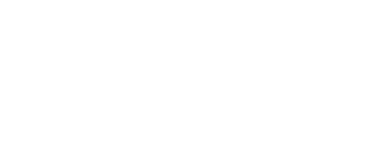
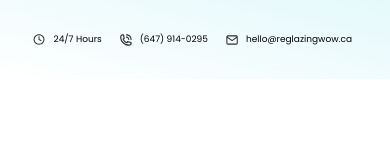
Before and after one commit to tusharkhan8920/reglazing-wow, a plain HTML site: page index.html in a window 390 px wide. Drawn offline with Linux system fonts and the light colour scheme.

Commit message:
Top navbar done

```diff
--- /dev/null
+++ b/CSS/media.css
@@ -0,0 +1,46 @@
+/* Small devices (landscape phones, 576px and up) */
+@media (max-width: 576px) {
+  .container {
+    padding: 0 20px;
+  }
+  .social-icons {
+    display: none;
+  }
+  .top-head-icons {
+    width: 12px;
+  }
+  .top-header {
+    padding: 33px 20px;
+    background: linear-gradient(
+      194deg,
+      rgba(122, 225, 237, 0.2) 0%,
+      rgba(122, 225, 237, 0) 100%
+    );
+  }
+  .top-header p {
+    font-size: 9px;
+    font-weight: 400;
+    margin-left: 8px;
+  }
+  .top-header .top-head-data {
+    display: flex;
+    align-items: center;
+    justify-content: space-between;
+  }
+}
+
+/* Medium devices (tablets, 768px and up) */
+@media (max-width: 768px) {
+}
+
+/* Large devices (desktops, 992px and up) */
+@media (max-width: 992px) {
+}
+
+/* X-Large devices (large desktops, 1200px and up) */
+@media (max-width: 1200px) {
+}
+
+/* XX-Large devices (larger desktops, 1400px and up) */
+@media (max-width: 1400px) {
+}
--- a/CSS/styles.css
+++ b/CSS/styles.css
@@ -0,0 +1,62 @@
+/* Imported Goolge Fonts start */
+@import url("https://fonts.googleapis.com/css2?family=Jost:wght@100;200;300;400;500;600;700;800;900&family=Poppins:wght@100;200;300;400;500;600;700;800;900&display=swap");
+/* Imported Goolge Fonts end */
+
+* {
+  padding: 0;
+  margin: 0;
+  box-sizing: border-box;
+}
+
+p {
+  font-family: "Poppins", sans-serif;
+}
+
+h1,
+h2,
+h3,
+h4,
+h5,
+h6 {
+  font-family: "Jost", sans-serif;
+}
+
+.container-fluid {
+  padding: 0;
+}
+
+.container {
+  padding: 0 240px;
+}
+.top-header {
+  padding: 15px 240px;
+  display: flex;
+  justify-content: end;
+  align-items: center;
+  background: linear-gradient(
+    194deg,
+    rgba(122, 225, 237, 0.2) 0%,
+    rgba(122, 225, 237, 0) 100%
+  );
+}
+.top-header .social-icons {
+  margin-right: 45px;
+}
+.top-head-icons {
+  width: 16px;
+}
+.top-header p {
+  font-size: 14px;
+  font-weight: 400;
+  margin-left: 10px;
+}
+.top-header .top-head-data {
+  display: flex;
+  align-items: center;
+  margin-right: 18px;
+}
+.top-header .top-head-data-wrapper {
+  display: flex;
+  align-items: center;
+  justify-content: space-between;
+}
--- a/index.html
+++ b/index.html
@@ -3,12 +3,58 @@
   <head>
     <meta charset="UTF-8" />
     <meta name="viewport" content="width=device-width, initial-scale=1.0" />
+    <!-- CSS styles link start -->
     <link rel="stylesheet" href="./CSS/styles.css" />
+    <!-- CSS styles link end -->
+    <!-- media styles link start -->
+    <link rel="stylesheet" href="./CSS/media.css" />
+    <!-- media styles link end -->
     <title>Home - Reglazing Wow</title>
   </head>
   <body>
     <!-- top heading start -->
-    <div></div>
+    <section class="">
+      <div class="top-header">
+        <div class="social-icons">
+          <img
+            src="./assets/svg/facebook-icon.svg"
+            alt="facebook icon"
+            class="top-head-icons"
+          />
+          <img
+            src="./assets/svg/whatsapp-icon.svg"
+            alt="whatsapp icon"
+            class="top-head-icons"
+          />
+        </div>
+        <div class="top-head-data-wrapper">
+          <div class="top-head-data">
+            <img
+              src="./assets/svg/clock-icon.svg"
+              alt="clock icon"
+              class="top-head-icons"
+            />
+            <p>24/7 Hours</p>
+          </div>
+          <div class="top-head-data">
+            <img
+              src="./assets/svg/phone-icon.svg"
+              alt="phone icon"
+              class="top-head-icons"
+            />
+            <p>(647) 914-0295</p>
+          </div>
+          <div class="top-head-data">
+            <img
+              src="./assets/svg/email-icon.svg"
+              alt="email icon"
+              class="top-head-icons"
+            />
+            <p>hello@reglazingwow.ca</p>
+          </div>
+        </div>
+      </div>
+    </section>
     <!-- top heading end -->
   </body>
 </html>
```
Also changed, not shown: assets/svg/clock-icon.svg (added), assets/svg/email-icon.svg (added), assets/svg/facebook-icon.svg (added), assets/svg/phone-icon.svg (added), assets/svg/whatsapp-icon.svg (added).
